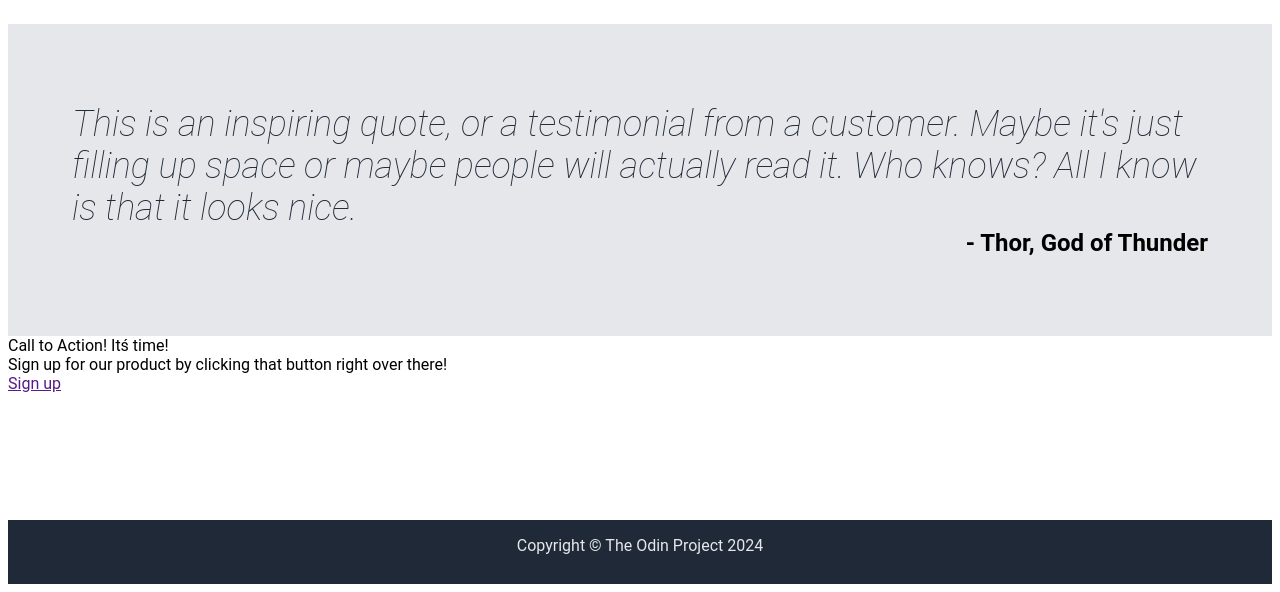
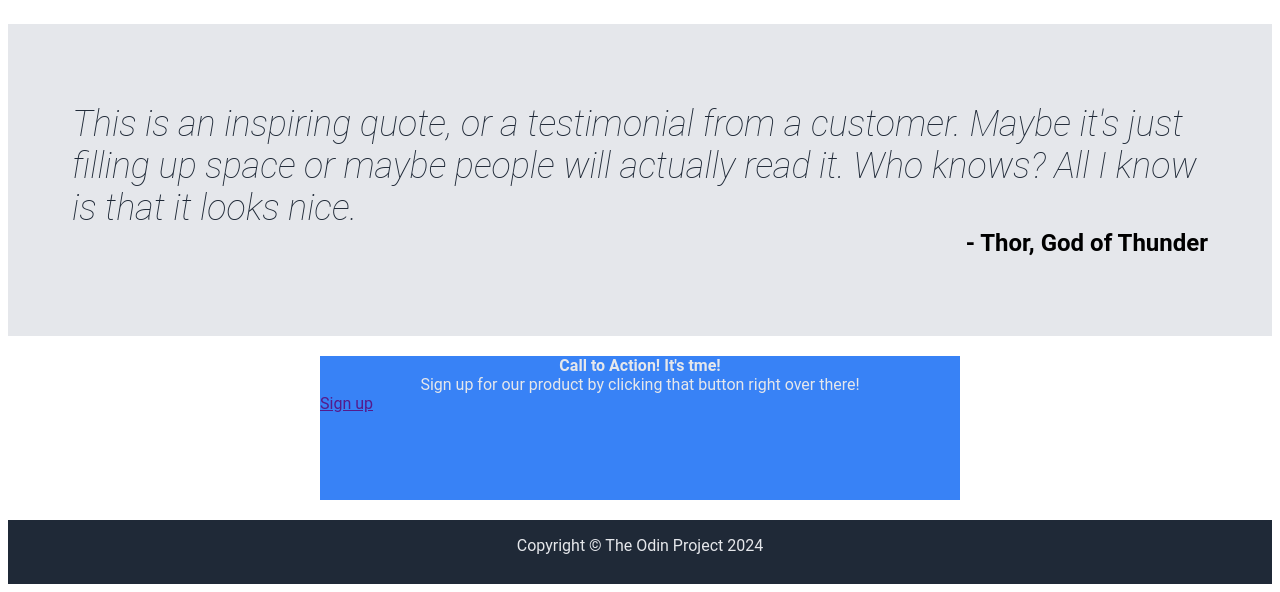
Before and after one commit to MCHDevelopment/odin-landingpage, a plain HTML site: page index.html in a window 1280 px wide. Shown: the part 446-1038 px from the top of the page. Drawn offline with Linux system fonts and the light colour scheme.

Commit message:
Call to action area first steps

```diff
--- a/index.html
+++ b/index.html
@@ -68,7 +68,7 @@
     <div class="fourthFifth">
         <div class="actionArea">
             <div class="actionInformation">
-                <div class="actionCaption">Call to Action! Itś time!</div>
+                <div class="actionCaption">Call to Action! It's tme!</div>
                 <div class="actionText">Sign up for our product by clicking that button right over there!</div>
             </div>
             <div class="actionButton">
--- a/styles.css
+++ b/styles.css
@@ -94,3 +94,23 @@
     justify-content: center;
     padding: 2vh;
 }
+
+.fourthFifth{
+    justify-content: center;
+    align-items: center;
+}
+
+.actionArea{
+    background-color: #3882F6;
+    width: 50vw;
+    height: 18vh;
+}
+
+.actionInformation{
+    color: #E5E7EB;
+    text-align: center;
+}
+
+.actionCaption{
+    font-weight: bold;
+}
```
